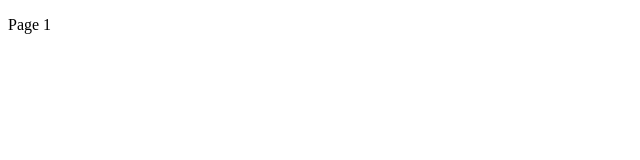
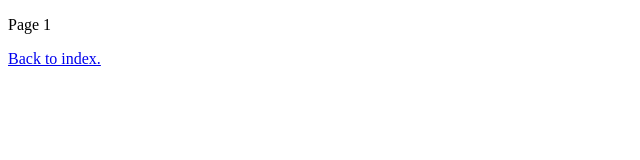
Before and after one commit to rabble-rouser/Healthspek-WebSpeks, a plain HTML site: page page1.html in a window 1280 px wide. Shown: the whole page, without its empty margins (0-640 px from the left). Drawn offline with Linux system fonts and the light colour scheme.

Commit message:
Page 1 back to index

```diff
--- a/page1.html
+++ b/page1.html
@@ -6,6 +6,6 @@
 </head>
 <body>
     <p>Page 1</p>
-    <p><a href="javascript: history.go(-1);"></a></p>
+    <p><a href="http://rabble-rouser.github.io/Healthspek-WebSpeks/">Back to index.</a></p>
 </body>
 </html>
```
